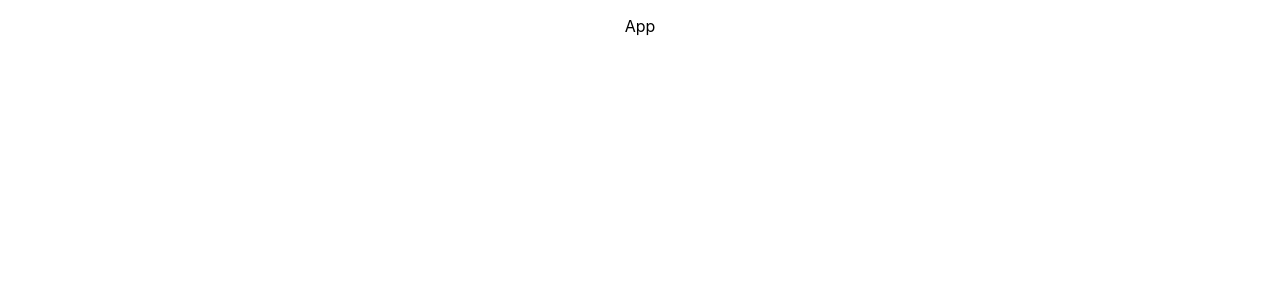
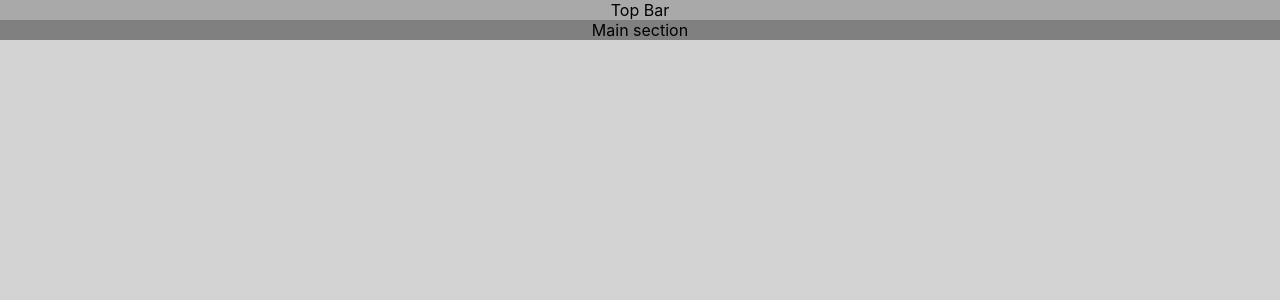
Before and after one commit to emerson-pereira/doctor-case-label, a React (Create React App) app in the folder frontend/: page / in a window 1280 px wide. Shown: the top 300 px of the page. Built offline with nearby package versions, Linux system fonts and the light colour scheme.

Commit message:
create top bar and main section components

```diff
--- a/frontend/src/App.tsx
+++ b/frontend/src/App.tsx
@@ -1,14 +1,13 @@
 import React from 'react';
 import './App.css';
+import MainSection from './components/MainSection';
+import TopBar from './components/TopBar'
 
 function App() {
   return (
     <div className="App">
-      <header className="App-header">
-        <p>
-          App
-        </p>
-      </header>
+      <TopBar />
+      <MainSection />
     </div>
   );
 }
--- /dev/null
+++ b/frontend/src/components/MainSection/Style.css
@@ -0,0 +1,3 @@
+.MainSection {
+  background-color: gray;
+}
--- /dev/null
+++ b/frontend/src/components/MainSection/index.tsx
@@ -0,0 +1,12 @@
+import React from 'react';
+import './Style.css';
+
+function MainSection() {
+  return (
+    <div className="MainSection">
+      Main section
+    </div>
+  );
+}
+
+export default MainSection;
--- /dev/null
+++ b/frontend/src/components/TopBar/Style.css
@@ -0,0 +1,3 @@
+.TopBar {
+  background-color: darkgray;
+}
--- /dev/null
+++ b/frontend/src/components/TopBar/index.tsx
@@ -0,0 +1,12 @@
+import React from 'react';
+import './Style.css';
+
+function TopBar() {
+  return (
+    <div className="TopBar">
+      Top Bar
+    </div>
+  );
+}
+
+export default TopBar;
--- a/frontend/src/index.css
+++ b/frontend/src/index.css
@@ -1,5 +1,6 @@
 body {
   margin: 0;
+  background-color: lightgray;
   font-family: -apple-system, BlinkMacSystemFont, 'Segoe UI', 'Roboto', 'Oxygen',
     'Ubuntu', 'Cantarell', 'Fira Sans', 'Droid Sans', 'Helvetica Neue',
     sans-serif;
```
